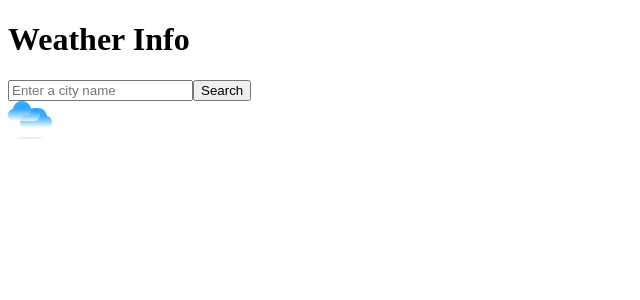
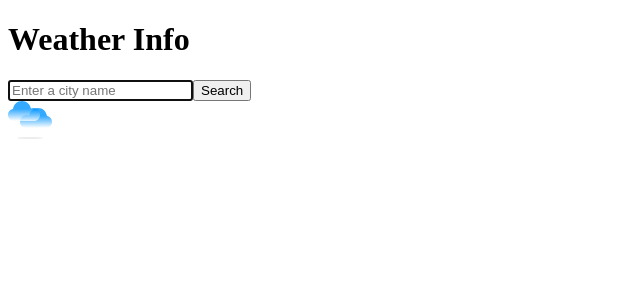
Before and after one commit to Hoang0211/weather-info, a React (Create React App) app: page / in a window 1280 px wide. Shown: the top 300 px of the page, without its empty margins (0-640 px from the left). Built offline with nearby package versions, Linux system fonts and the light colour scheme.

Commit message:
add input focus

```diff
--- a/src/App.js
+++ b/src/App.js
@@ -1,4 +1,4 @@
-import React, { useState } from "react";
+import React, { useState, useEffect, useRef } from "react";
 
 import Axios from "axios";
 import env from "react-dotenv";
@@ -30,6 +30,14 @@ function App() {
   const [flipped, setFlipped] = useState(false);
   const [input, setInput] = useState("");
   const [data, setData] = useState();
+
+  const inputRef = useRef();
+
+  useEffect(() => {
+    if (!flipped) {
+      inputRef.current.focus();
+    }
+  }, [flipped]);
 
   const inputChangeHandler = (e) => {
     setInput(e.target.value);
@@ -72,6 +80,7 @@ function App() {
                 placeholder="Enter a city name"
                 value={input}
                 onChange={inputChangeHandler}
+                ref={inputRef}
               />
               <button className="search-btn" onClick={searchHandler}>
                 Search
```
